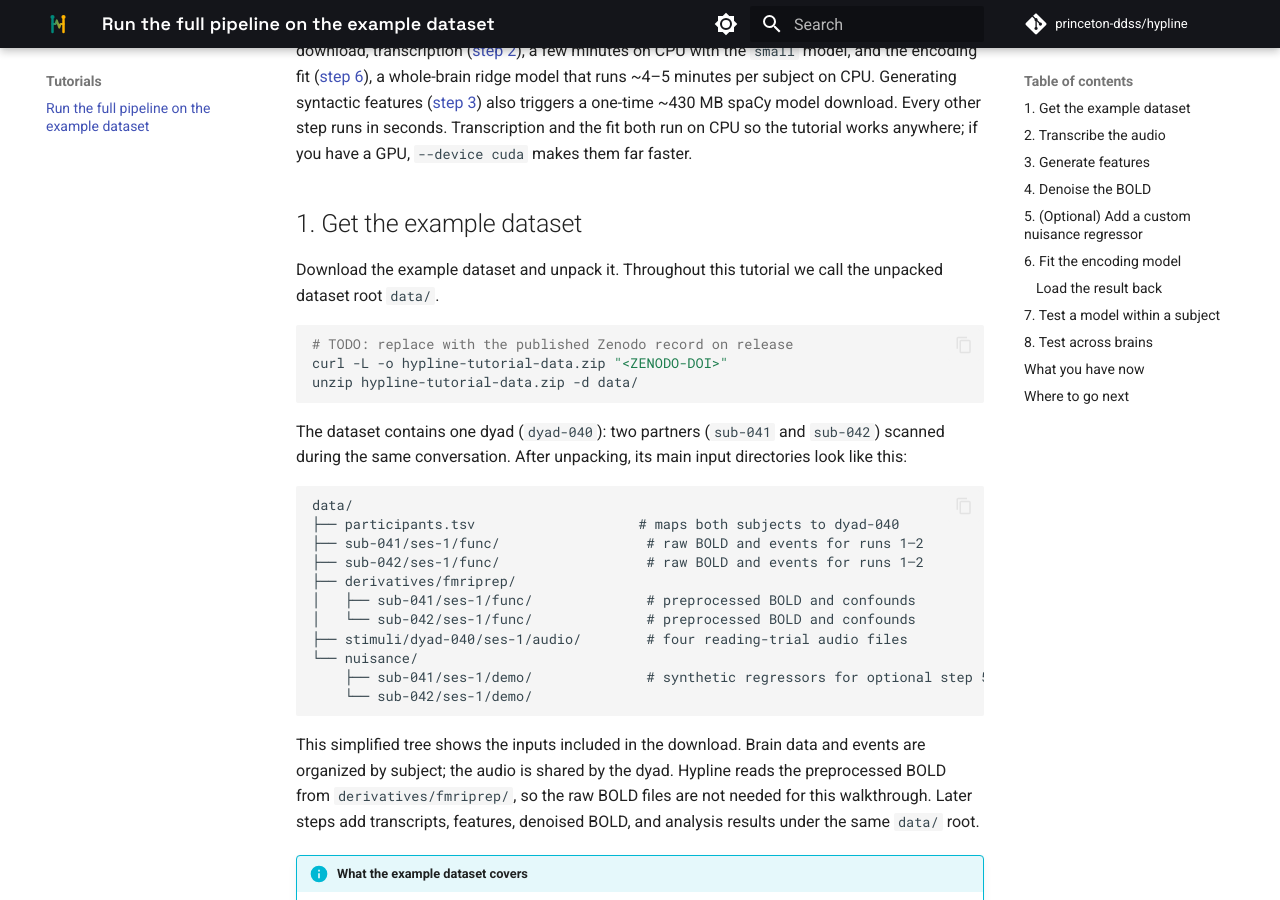
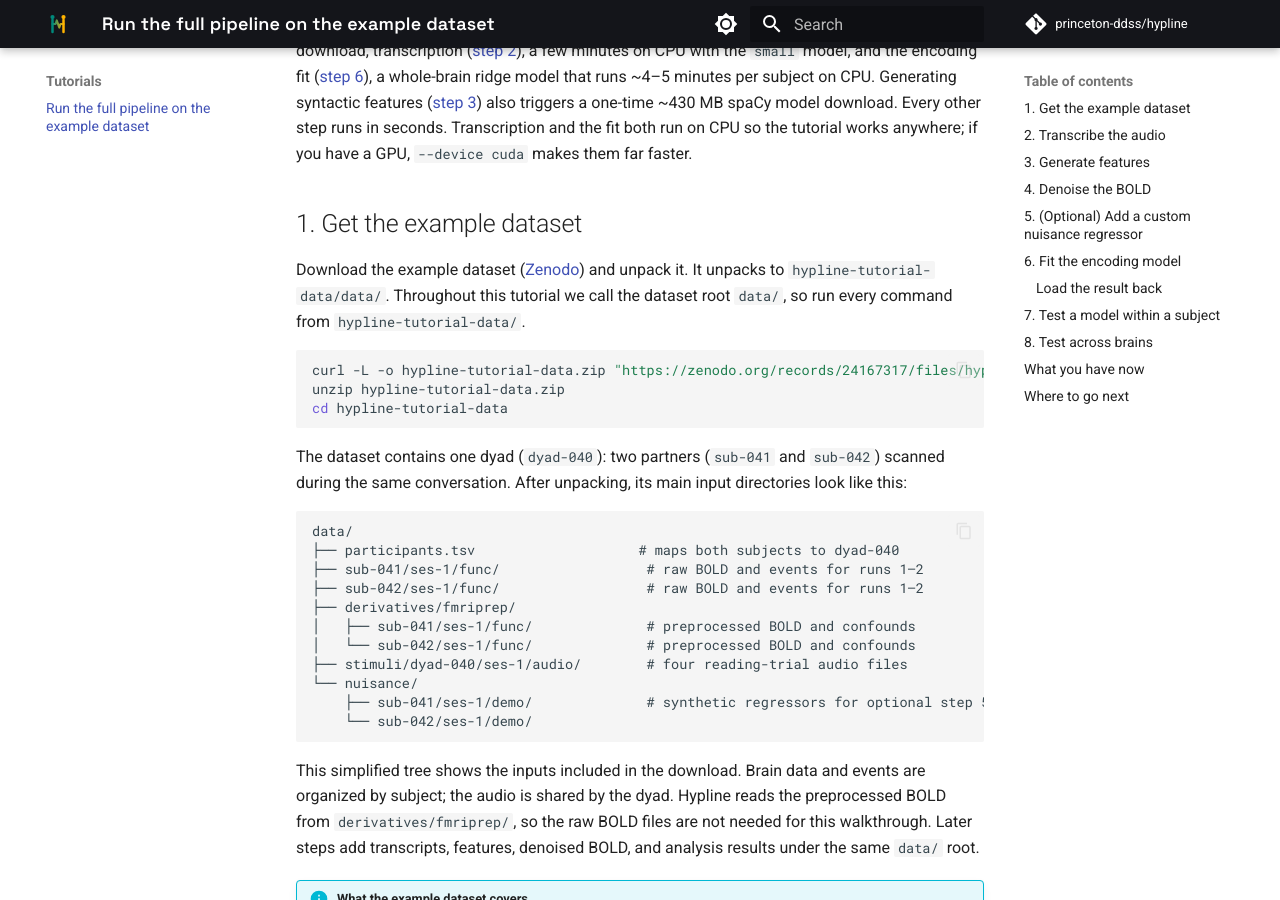
Before and after one commit to princeton-ddss/hypline, an MkDocs documentation site: the page built from docs/mkdocs/tutorials/walkthrough.md, in a window 1280 px wide and 900 px high, scrolled down 426 px. Built offline with MkDocs 1.6.1 and Material for MkDocs 9.7.7, drawn with Linux system fonts in a browser that asks for light colours; comment, search, counter and statistics services are not loaded; the version menu is left out.

Commit message:
Point tutorial download at the published Zenodo record

````diff
--- a/docs/mkdocs/tutorials/walkthrough.md
+++ b/docs/mkdocs/tutorials/walkthrough.md
@@ -24,13 +24,15 @@ the fit both run on CPU so the tutorial works anywhere; if you have a GPU,
 
 ## 1. Get the example dataset
 
-Download the example dataset and unpack it. Throughout this tutorial we call the
-unpacked dataset root `data/`.
+Download the example dataset
+([Zenodo](https://doi.org/10.5281/zenodo.24167317)) and unpack it. It unpacks
+to `hypline-tutorial-data/data/`. Throughout this tutorial we call the dataset
+root `data/`, so run every command from `hypline-tutorial-data/`.
 
 ```bash
-# TODO: replace with the published Zenodo record on release
-curl -L -o hypline-tutorial-data.zip "<ZENODO-DOI>"
-unzip hypline-tutorial-data.zip -d data/
+curl -L -o hypline-tutorial-data.zip "https://zenodo.org/records/24167317/files/hypline-tutorial-data.zip?download=1"
+unzip hypline-tutorial-data.zip
+cd hypline-tutorial-data
 ```
 
 The dataset contains one dyad (`dyad-040`): two partners (`sub-041` and
````
